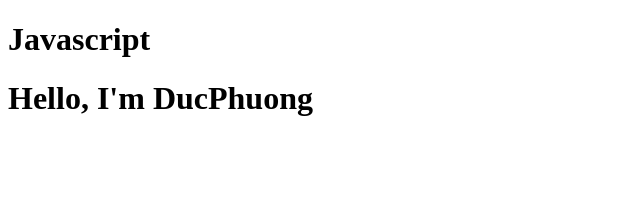
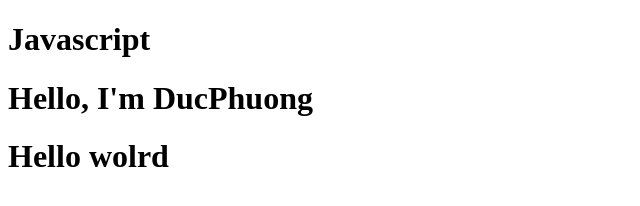
Before and after one commit to DucPhuong66/Js-Practice, a plain HTML site: page index.html in a window 1280 px wide. Shown: the whole page, without its empty margins (0-640 px from the left). Drawn offline with Linux system fonts and the light colour scheme.

Commit message:
Update index.html

```diff
--- a/index.html
+++ b/index.html
@@ -9,6 +9,7 @@
 <body>
     <h1>Javascript</h1>
     <h1>Hello, I'm DucPhuong<h1>
+    <h1>Hello wolrd<h1>
     <scrip src="./main.js"></scrip>
 </body>
 </html>
```
